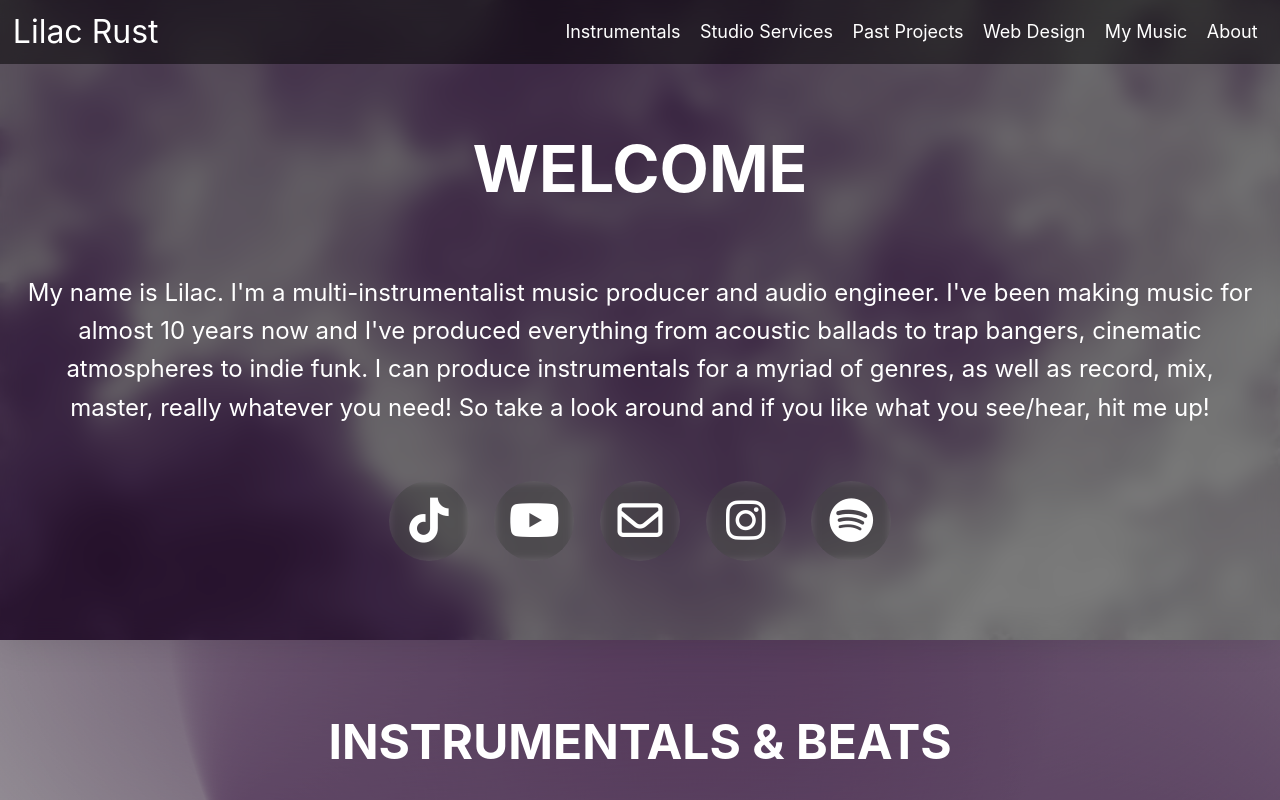
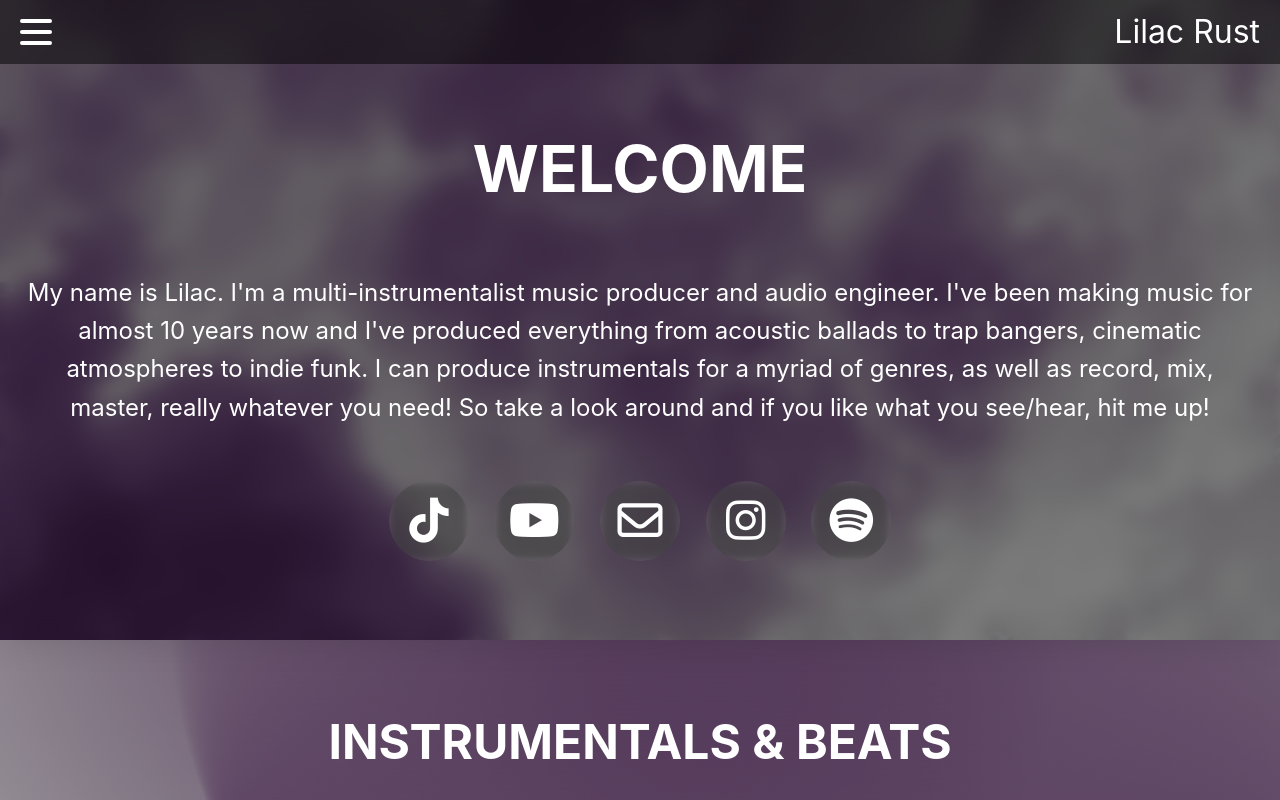
Before and after one commit to 18gdoyle/lilac-rust-recordings, a Vue app: page / in a window 1280 px wide. Shown: the top 800 px of the page. Built offline with nearby package versions, Linux system fonts and the light colour scheme.

Commit message:
subtle updates

```diff
--- a/src/components/NavBar.vue
+++ b/src/components/NavBar.vue
@@ -10,7 +10,13 @@
   </div>
   <div id="navBar" class="navbar">
     <div class="nav-container">
-            <input @click="showOrHideMobileNav" class="checkbox" type="checkbox" name="" id="" />
+      <input
+        @click="showOrHideMobileNav"
+        class="checkbox"
+        type="checkbox"
+        name=""
+        id=""
+      />
       <div class="hamburger-lines">
         <span class="line line1"></span>
         <span class="line line2"></span>
@@ -18,27 +24,12 @@
       </div>
     </div>
     <div id="title">
-            <a href="/" class="hover-underline-animation" v-on:click.ctrl="$router.push('/instrumentalsparse');">Lilac Rust</a>
-        </div>
-        <div id="pages">
-            <div class="pageOption">
-                <a href="/instrumentals" class="hover-underline-animation">Instrumentals</a>
-            </div>
-            <div class="pageOption">
-                <a href="/studioservices" class="hover-underline-animation">Studio Services</a>
-            </div>
-            <div class="pageOption">
-                <a href="/pastprojects" class="hover-underline-animation">Past Projects</a>
-            </div>
-            <div class="pageOption">
-                <a href="/webdesign" class="hover-underline-animation">Web Design</a>
-            </div>
-            <div class="pageOption">
-                <a href="/lilacrustmusic" class="hover-underline-animation">My Music</a>
-            </div>
-            <div class="pageOption">
-                <a href="/about" class="hover-underline-animation">About</a>
-            </div>
+      <a
+        href="/"
+        class="hover-underline-animation"
+        v-on:click.ctrl="$router.push('/instrumentalsparse')"
+        >Lilac Rust</a
+      >
     </div>
   </div>
 </template>
@@ -47,26 +38,18 @@
 export default {
   methods: {
     showOrHideMobileNav() {
-            let menuItems = document.getElementsByClassName('menu-items')[0];
-            if (menuItems.style.transform === '') {
-                menuItems.style.transform = 'translateX(0)';
+      let menuItems = document.getElementsByClassName("menu-items")[0];
+      if (menuItems.style.transform === "") {
+        menuItems.style.transform = "translateX(0)";
       } else {
-                menuItems.style.transform = '';
+        menuItems.style.transform = "";
       }
-        }
-    }
-}
+    },
+  },
+};
 </script>
 
 <style scoped>
-.nav-container {
-    display: none;
-}
-
-.menu-items {
-    display: none;
-}
-
 #navBar {
   position: fixed;
   top: 0;
@@ -84,36 +67,11 @@ export default {
 #title {
   color: white;
   font-size: xx-large;
-    padding-left: 1%;
-    width: 30%;
   height: 100%;
   display: flex;
   align-items: center;
-}
-
-#pages {
-    height: 100%;
-    width: 100%;
-    display: flex;
-    align-items: center;
   justify-content: right;
-    padding-right: 1%;
-}
-
-.pageOption {
-    padding: 1%;
-    color: white;
-    font-size: large;
-}
-
-@media (max-width: 850px) {
-    #pages {
-        display: none;
-    }
-
-    #title {
-        justify-content: right;
-        padding-right: 5%;
+  padding-right: 20px;
   width: 100%;
 }
 
@@ -183,23 +141,23 @@ export default {
   transition: transform 0.4s ease-in-out;
 }
 
-    .nav-container input[type="checkbox"]:checked~.menu-items {
+.nav-container input[type="checkbox"]:checked ~ .menu-items {
   transform: translateX(0);
 }
 
-    .nav-container input[type="checkbox"]:checked~.hamburger-lines .line1 {
+.nav-container input[type="checkbox"]:checked ~ .hamburger-lines .line1 {
   transform: rotate(45deg);
 }
 
-    .nav-container input[type="checkbox"]:checked~.hamburger-lines .line2 {
+.nav-container input[type="checkbox"]:checked ~ .hamburger-lines .line2 {
   transform: scaleY(0);
 }
 
-    .nav-container input[type="checkbox"]:checked~.hamburger-lines .line3 {
+.nav-container input[type="checkbox"]:checked ~ .hamburger-lines .line3 {
   transform: rotate(-45deg);
 }
 
-    .nav-container input[type="checkbox"]:checked~.logo {
+.nav-container input[type="checkbox"]:checked ~ .logo {
   display: none;
 }
 
@@ -212,7 +170,7 @@ export default {
   box-shadow: 0 4px 30px rgba(0, 0, 0, 0.1);
   backdrop-filter: blur(15px);
   height: 100vh;
-        width: 60vw;
+  width: 20vw;
   transform: translate(-150%);
   display: flex;
   flex-direction: column;
@@ -227,5 +185,12 @@ export default {
   font-weight: 500;
 }
 
+@media (max-width: 850px) {
+  #title {
+    padding-right: 5%;
+  }
+  .menu-items {
+    width: 60vw;
+  }
 }
 </style>
--- a/src/views/AboutView.vue
+++ b/src/views/AboutView.vue
@@ -2,37 +2,68 @@
   <div class="about pageTopMargin">
     <div class="glassDiv">
       <div class="imgAndText">
-        <img alt="Lilac Rust Profile Photo" src="/lilacProfileWithFace.jpg" class="contactCard-img" />
-        <p class="aboutDescription">
-          Hey there!
-          My name is Greg, but I go by Lilac Rust online.
-          I'm a multi-instrumentalist music producer and audio engineer. I've been making music for almost 10 years now
-          and I've produced everything from acoustic ballads to trap bangers, cinematic atmospheres to indie funk. I can
-          produce instrumentals for a myriad of genres, as well as record, mix, master, really whatever you need!
-          Chances are, if you are doing something
-          related to music, I can probably help you out. Just hit me up using one of the links below
-          and we'll chat.
+        <img
+          alt="Lilac Rust Profile Photo"
+          src="/lilacProfileWithFace.jpg"
+          class="contactCard-img"
+        />
+        <div class="aboutDescription">
+          Hey there! My name is Greg, but I go by Lilac Rust online. I'm a
+          multi-instrumentalist music producer and audio engineer. I've been
+          making music for almost 10 years now and I've produced everything from
+          acoustic ballads to trap bangers, cinematic atmospheres to indie funk.
+          I can produce instrumentals for a myriad of genres, as well as record,
+          mix, master, really whatever you need! Chances are, if you are doing
+          something related to music, I can probably help you out. Just hit me
+          up using one of the links below and we'll chat.
           <br />
+          ~
           <br />
-          - Greg, a.k.a Lilac Rust
-        </p>
+          Greg, a.k.a Lilac Rust
+          <br />
+            <a
+            class="hover-underline-animation emailLink"
+            href="mailto:lilac.rust@gmail.com"
+            target="_blank"
+            >lilac.rust@gmail.com</a
+          >
+        </div>
       </div>
       <br />
       <div class="iconsRow">
-        <a class="socialMediaButton" href="https://www.tiktok.com/@lilac_rust" target="_blank"><i
-            class="fa-brands fa-tiktok socialMediaIcon"></i></a>
-        <a class="socialMediaButton" href="mailto:lilac.rust@gmail.com" target="_blank"><i
-            class="fa-regular fa-envelope socialMediaIcon"></i></a>
-        <a class="socialMediaButton" href="https://www.instagram.com/lilac_rust_music/" target="_blank"><i
-            class="fa-brands fa-instagram socialMediaIcon"></i></a>
+        <a
+          class="socialMediaButton"
+          href="https://www.tiktok.com/@lilac_rust"
+          target="_blank"
+          ><i class="fa-brands fa-tiktok socialMediaIcon"></i
+        ></a>
+        <a
+          class="socialMediaButton"
+          href="mailto:lilac.rust@gmail.com"
+          target="_blank"
+          ><i class="fa-regular fa-envelope socialMediaIcon"></i
+        ></a>
+        <a
+          class="socialMediaButton"
+          href="https://www.instagram.com/lilac_rust_music/"
+          target="_blank"
+          ><i class="fa-brands fa-instagram socialMediaIcon"></i
+        ></a>
       </div>
       <br />
       <div class="iconsRow">
-        <a class="socialMediaButton" href="https://www.youtube.com/@lilacrust8805" target="_blank"><i
-            class="fa-brands fa-youtube socialMediaIcon"></i></a>
-        <a class="socialMediaButton"
-          href="https://open.spotify.com/artist/1YT4RD3frRo0r9jVY9mBB5?si=jTH5pF9NRJKeDGDx5sNNuw" target="_blank"><i
-            class="fa-brands fa-spotify socialMediaIcon"></i></a>
+        <a
+          class="socialMediaButton"
+          href="https://www.youtube.com/@lilacrust8805"
+          target="_blank"
+          ><i class="fa-brands fa-youtube socialMediaIcon"></i
+        ></a>
+        <a
+          class="socialMediaButton"
+          href="https://open.spotify.com/artist/1YT4RD3frRo0r9jVY9mBB5?si=jTH5pF9NRJKeDGDx5sNNuw"
+          target="_blank"
+          ><i class="fa-brands fa-spotify socialMediaIcon"></i
+        ></a>
       </div>
       <br />
     </div>
@@ -42,6 +73,11 @@
 </template>
 
 <style scoped>
+.emailLink {
+  width: fit-content;
+  font-size: x-large;
+  display: inline;
+}
 .centered {
   display: flex;
   width: 100%;
@@ -98,7 +134,7 @@
   margin: auto;
   display: inline;
   width: 20%;
-  box-shadow: 20px 20px 22px rgba(0, 0, 0, .2);
+  box-shadow: 20px 20px 22px rgba(0, 0, 0, 0.2);
 }
 
 .glassDiv {
@@ -122,6 +158,7 @@
     align-items: center;
     justify-content: center;
     text-align: center;
+    flex-direction: column;
   }
 
   .imgAndText {
```
Lines whose indentation alone changed are shown as unchanged.
